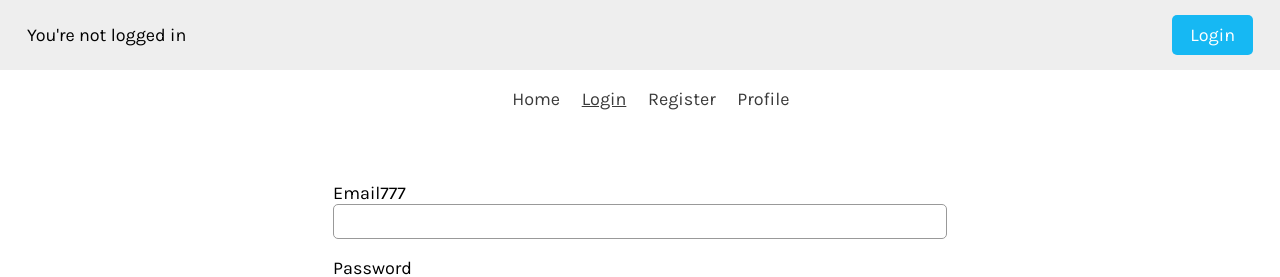
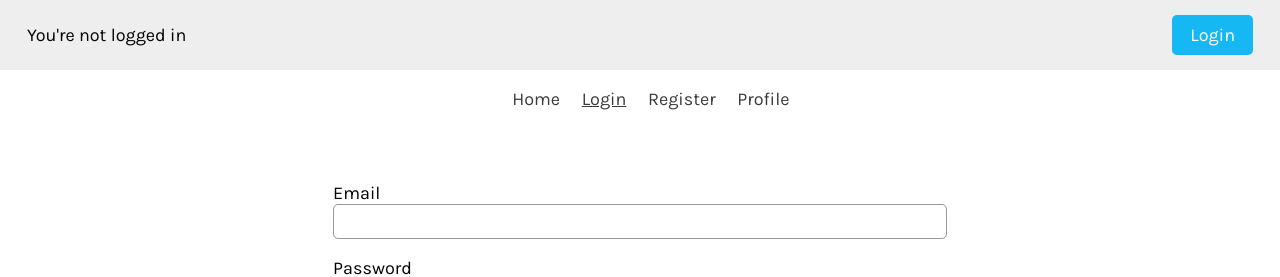
Before and after one commit to elad770/React_Demo_Login, a React (Create React App) app: page /login in a window 1280 px wide. Shown: the top 277 px of the page. Built offline with nearby package versions, Linux system fonts and the light colour scheme.

Commit message:
work fine

```diff
--- a/src/screens/LoginScreen.js
+++ b/src/screens/LoginScreen.js
@@ -30,7 +30,7 @@
     <form onSubmit={handleSubmit(submitForm)}>
       {error && <Error>{error}</Error>}
       <div className="form-group">
-        <label htmlFor="email">Email777</label>
+        <label htmlFor="email">Email</label>
         <input
           type="email"
           className="form-input"
```
